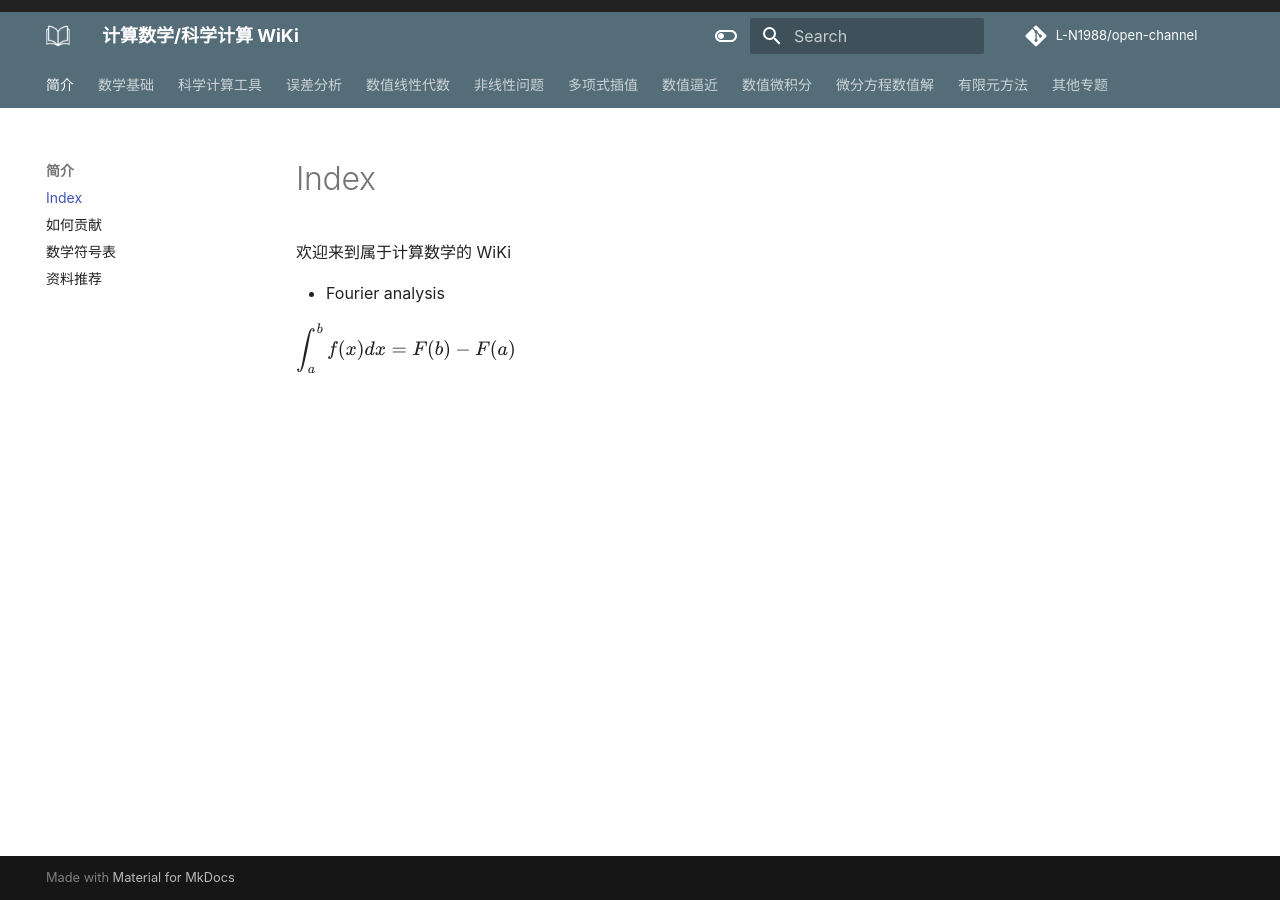
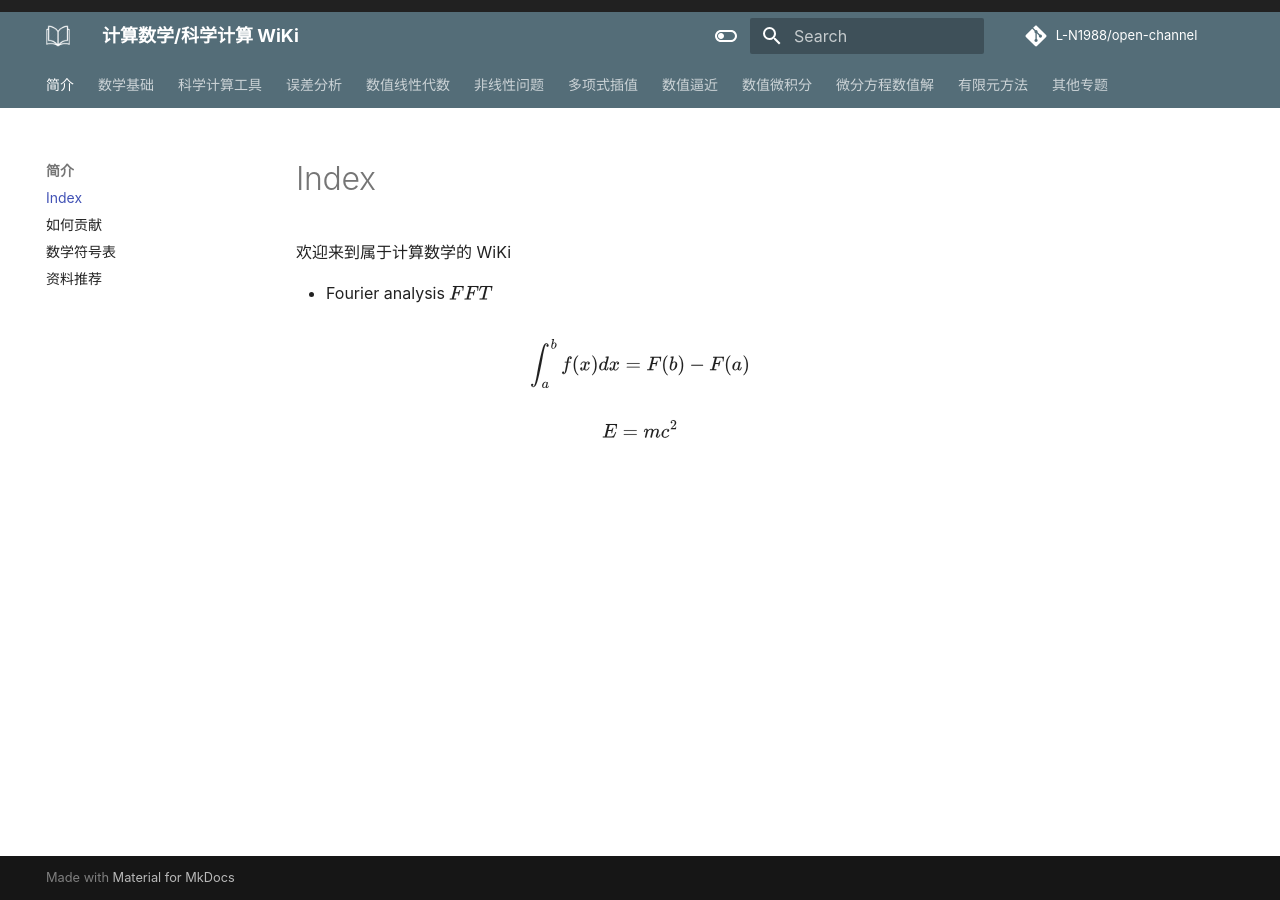
Before and after one commit to L-N1988/open-channel, an MkDocs documentation site: the page built from docs/index.md, in a window 1280 px wide. Built offline with MkDocs 1.6.1 and Material for MkDocs 9.7.7, drawn with Linux system fonts in a browser that asks for light colours; some web fonts are replaced; comment, search, counter and statistics services are not loaded.

```diff
--- a/docs/index.md
+++ b/docs/index.md
@@ -1,6 +1,9 @@
 
 欢迎来到属于计算数学的 WiKi
 
-- Fourier analysis
+- Fourier analysis $FFT$
 
- $\int_{a}^{b}f(x)dx=F(b)-F(a)$
+$$\int_{a}^{b}f(x)dx=F(b)-F(a)$$
+
+
+$$ E = mc^2 $$
--- a/docs/javascripts/mathjax.js
+++ b/docs/javascripts/mathjax.js
@@ -4,10 +4,6 @@ window.MathJax = {
       displayMath: [["\\[", "\\]"]],
       processEscapes: true,
       processEnvironments: true
-    },
-    options: {
-      ignoreHtmlClass: ".*|",
-      processHtmlClass: "arithmatex"
     },
     startup: {
     ready() {
--- a/mkdocs.yml
+++ b/mkdocs.yml
@@ -85,8 +85,7 @@ plugins:
 
 extra_javascript:
   - javascripts/mathjax.js
-  - https://polyfill.io/v3/polyfill.min.js?features=es6
-  - https://cdn.jsdelivr.net/npm/mathjax@3/es5/tex-mml-chtml.js
+  - https://cdn.jsdelivr.net/npm/mathjax@3/es5/tex-mml-svg.js
   - https://unpkg.com/mermaid/dist/mermaid.min.js
 
 repo_name: L-N1988/open-channel
```
